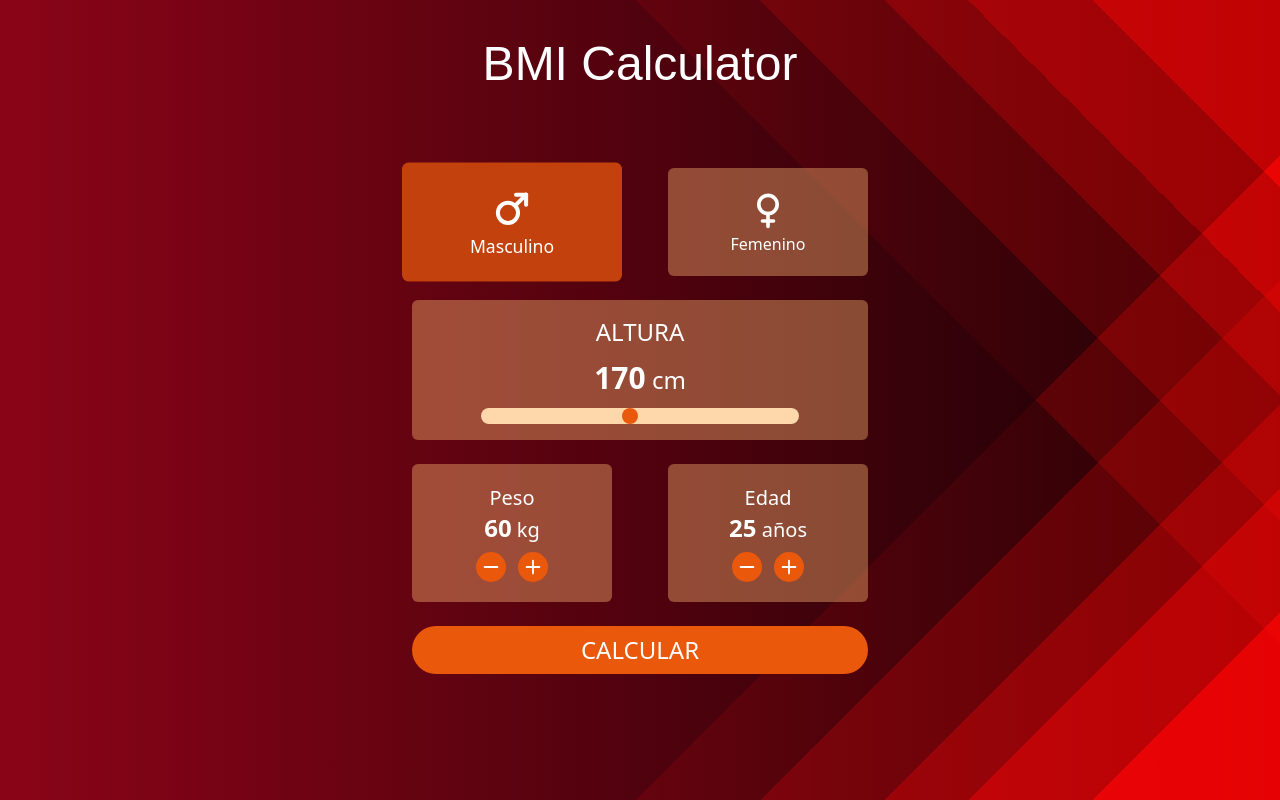
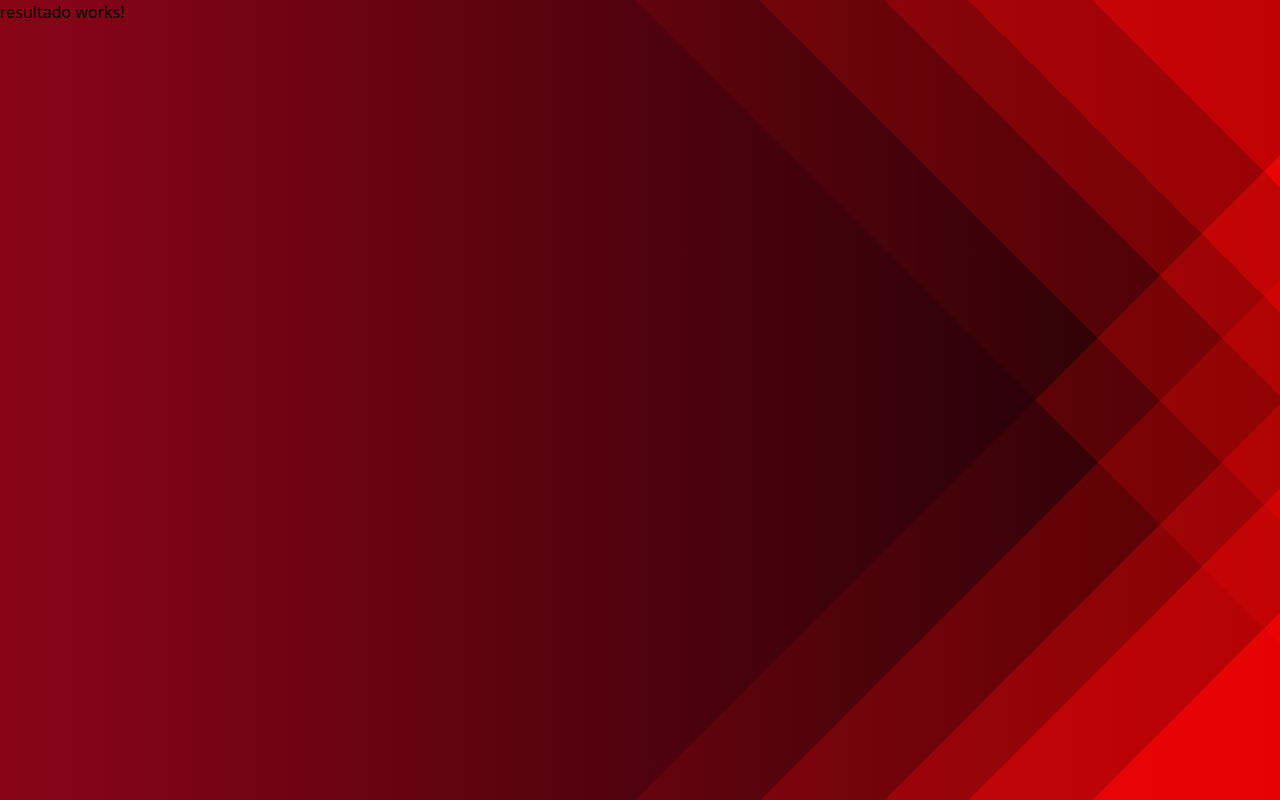
Before and after one commit to iam-leo/BMI-calculator-angular, an Angular app: page /resultado in a window 1280 px wide. Before the commit this address led to /. Built offline with nearby package versions, Linux system fonts and the light colour scheme; a web font is replaced by a local one.

Commit message:
add routing

```diff
--- a/src/app/app-routing.module.ts
+++ b/src/app/app-routing.module.ts
@@ -1,7 +1,13 @@
 import { NgModule } from '@angular/core';
 import { RouterModule, Routes } from '@angular/router';
+import { InicioComponent } from './components/inicio/inicio.component';
+import { ResultadoComponent } from './components/resultado/resultado.component';
 
-const routes: Routes = [];
+const routes: Routes = [
+  { path: '', component: InicioComponent },
+  { path: 'resultado', component: ResultadoComponent },
+  { path: '**', redirectTo: ''}
+];
 
 @NgModule({
   imports: [RouterModule.forRoot(routes)],
--- a/src/app/app.component.html
+++ b/src/app/app.component.html
@@ -1 +1 @@
-<app-inicio></app-inicio>
+<router-outlet></router-outlet>
```
